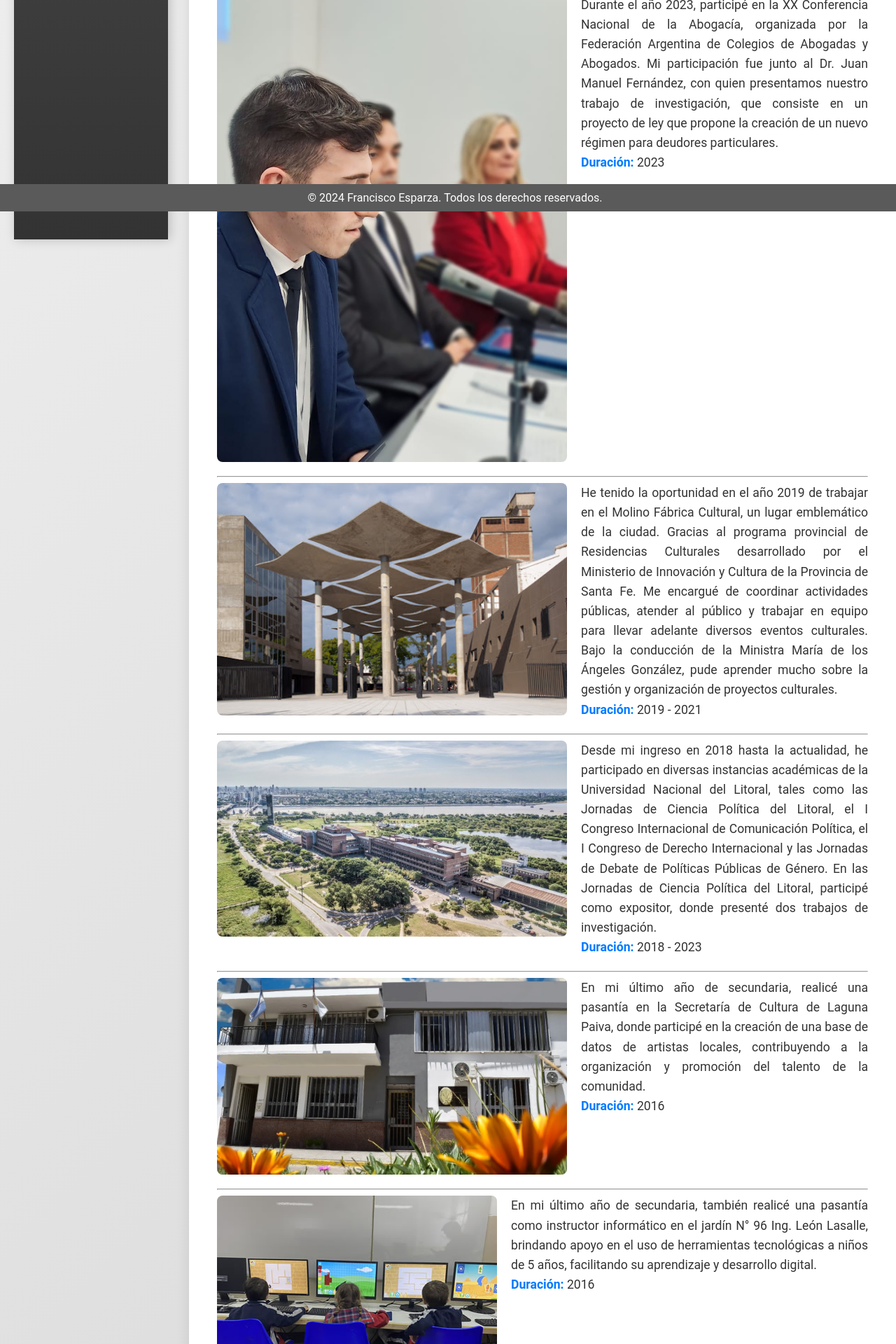
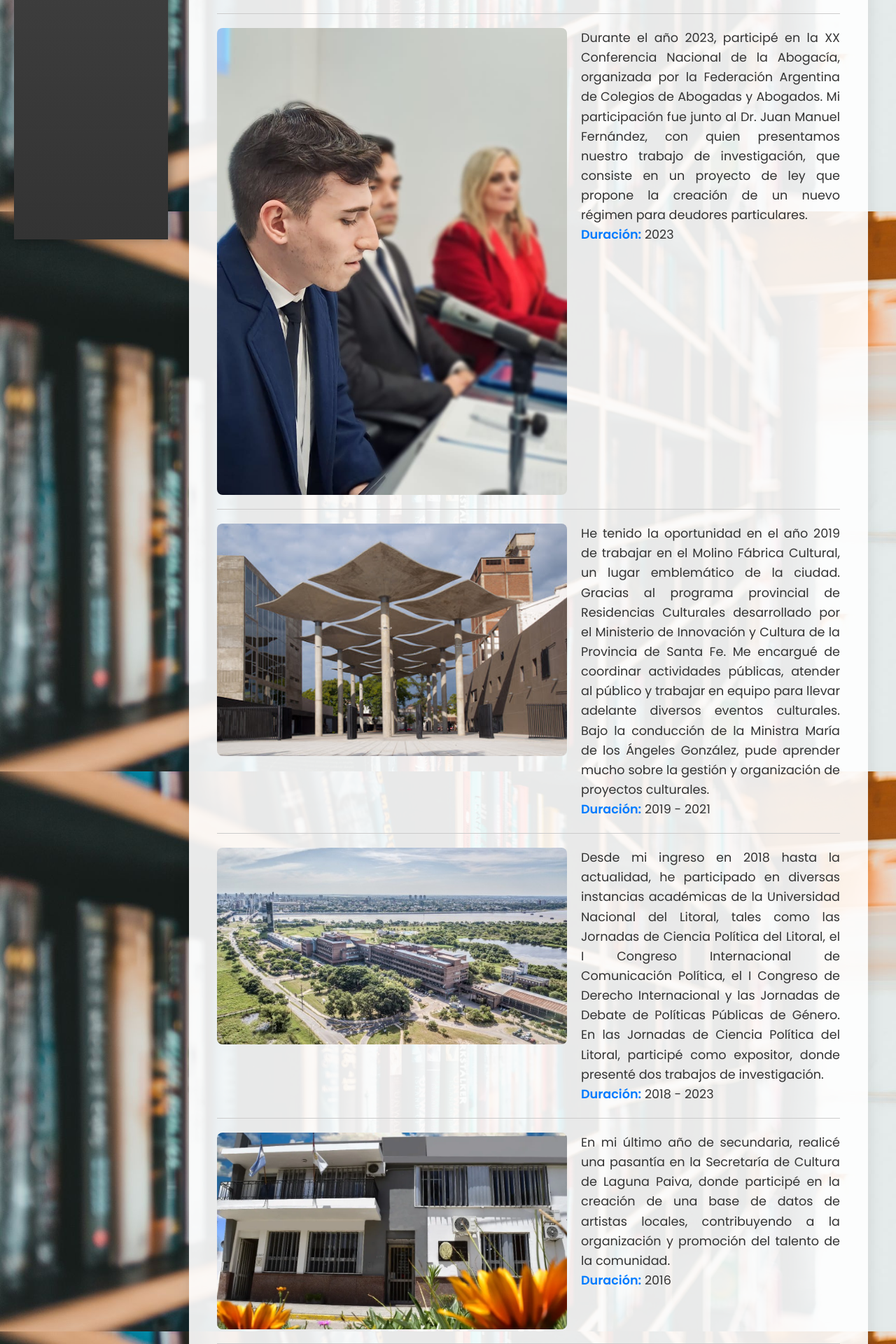
Before and after one commit to fezfranck/CV-WEB-FUNCA, a Flask app: page /experiencias in a window 1280 px wide. Shown: the part 498-2418 px from the top of the page at 70% size. Run offline with Flask 3, Linux system fonts and the light colour scheme.

Commit message:
Update experiencias.html

```diff
--- a/templates/experiencias.html
+++ b/templates/experiencias.html
@@ -4,36 +4,92 @@
     <meta charset="UTF-8">
     <meta name="viewport" content="width=device-width, initial-scale=1.0">
     <title>Experiencias - Francisco Esparza</title>
-    <link rel="stylesheet" href="/static/styles.css">
+    <link href="https://fonts.googleapis.com/css2?family=Poppins:wght@300;400;600&family=Roboto:wght@300;400&display=swap" rel="stylesheet">
     <style>
         /* Estilos generales del cuerpo */
         body {
-          font-family: 'Roboto', sans-serif;
+            font-family: 'Poppins', sans-serif;
             margin: 0;
             padding: 0;
-          background: linear-gradient(135deg, #f0f0f0, #d6d6d6);
-          color: #333;
+            background: url('static/images/fondo.jpg') no-repeat center center fixed; /* Imagen de fondo */
+            background-size: cover;
+            color: #2c2c2c;
             display: flex;
             flex-direction: column;
             min-height: 100vh;
         }
 
-      /* Estilos del contenido principal */
-      section {
-          margin-left: 270px; /* Deja espacio para el menú en pantallas grandes */
+        /* Menú de navegación vertical */
+        nav {
+            width: 220px;
+            background: linear-gradient(180deg, #4a4a4a, #333);
+            position: fixed;
+            top: 0;
+            left: 0;
+            height: 100%;
+            padding-top: 40px;
+            box-shadow: 3px 0 15px rgba(0, 0, 0, 0.2);
+            margin-left: 20px; /* Margen hacia la izquierda */
+        }
+
+        nav ul {
+            list-style-type: none;
+            padding: 0;
+            margin: 0;
+        }
+
+        nav ul li {
+            margin: 20px 0;
+        }
+
+        nav ul li a {
+            text-decoration: none;
+            color: #fff;
+            font-weight: 600;
+            padding: 15px;
+            display: block;
+            transition: all 0.3s ease;
+            padding-left: 30px;
+            border-radius: 10px;
+        }
+
+        nav ul li a:hover {
+            background-color: #555;
+            transform: translateX(15px);
+            box-shadow: 4px 4px 15px rgba(0, 0, 0, 0.4);
+        }
+
+        /* Contenido principal */
+        .main-content {
+            margin-left: 270px;  /* Deja espacio para el menú vertical en pantallas grandes */
             padding: 40px;
             flex-grow: 1;
-          background: white;
-          box-shadow: 0 4px 20px rgba(0, 0, 0, 0.1);
-          border-radius: 12px;
+            background: rgba(255, 255, 255, 0.9); /* Fondo semi-transparente */
+            box-shadow: 0 8px 25px rgba(0, 0, 0, 0.1);
+            border-radius: 16px;
             max-width: 1000px;
             margin-top: 40px;
+            margin-right: 40px; /* Espacio más amplio hacia la derecha */
         }
 
+        /* Título centrado */
+        header {
+            text-align: center;
+            margin-bottom: 40px;
+        }
+
+        header h1 {
+            font-size: 3.2em;
+            color: #2c3e50;
+            margin: 0;
+            font-weight: 600;
+        }
+
+        /* Secciones de experiencia */
         .experience-section {
-          display: flex; /* Alinea los elementos en fila */
+            display: flex;
+            align-items: flex-start;
             margin-bottom: 20px;
-          align-items: flex-start;
         }
 
         .experience-section img {
@@ -54,6 +110,15 @@
         .experience-section strong {
             color: #007BFF;
         }
+
+        /* Línea separadora */
+        .separator {
+            border: none;
+            height: 1px;
+            background-color: #ccc;
+            margin: 20px 0;
+        }
+
         /* Pie de página */
         footer {
             background-color: #5a5a5a;
@@ -143,10 +209,24 @@
     </style>
 </head>
 <body>
+
+    <!-- Menú de navegación -->
+    <nav class="vertical-menu">
+        <ul>
+            <li><a href="/">Inicio</a></li>
+            <li><a href="/templates/educacion.html">Educación</a></li>
+            <li><a href="/templates/experiencias.html">Experiencias</a></li>
+            <li><a href="/templates/quiensoy.html">Quién Soy</a></li>
+            <li><a href="/templates/contacto.html">Contacto</a></li>
+        </ul>
+    </nav>
+
+    <!-- Contenido principal -->
+    <div class="main-content">
+        <!-- Encabezado -->
         <header>
             <h1>Experiencias</h1>
         </header>
-
     <!-- Menú de navegación -->
     <nav class="vertical-menu">
         <ul>
```
Also changed, not shown: other parts of templates/experiencias.html (+13 -12 lines). Lines whose indentation alone changed are shown as unchanged.
